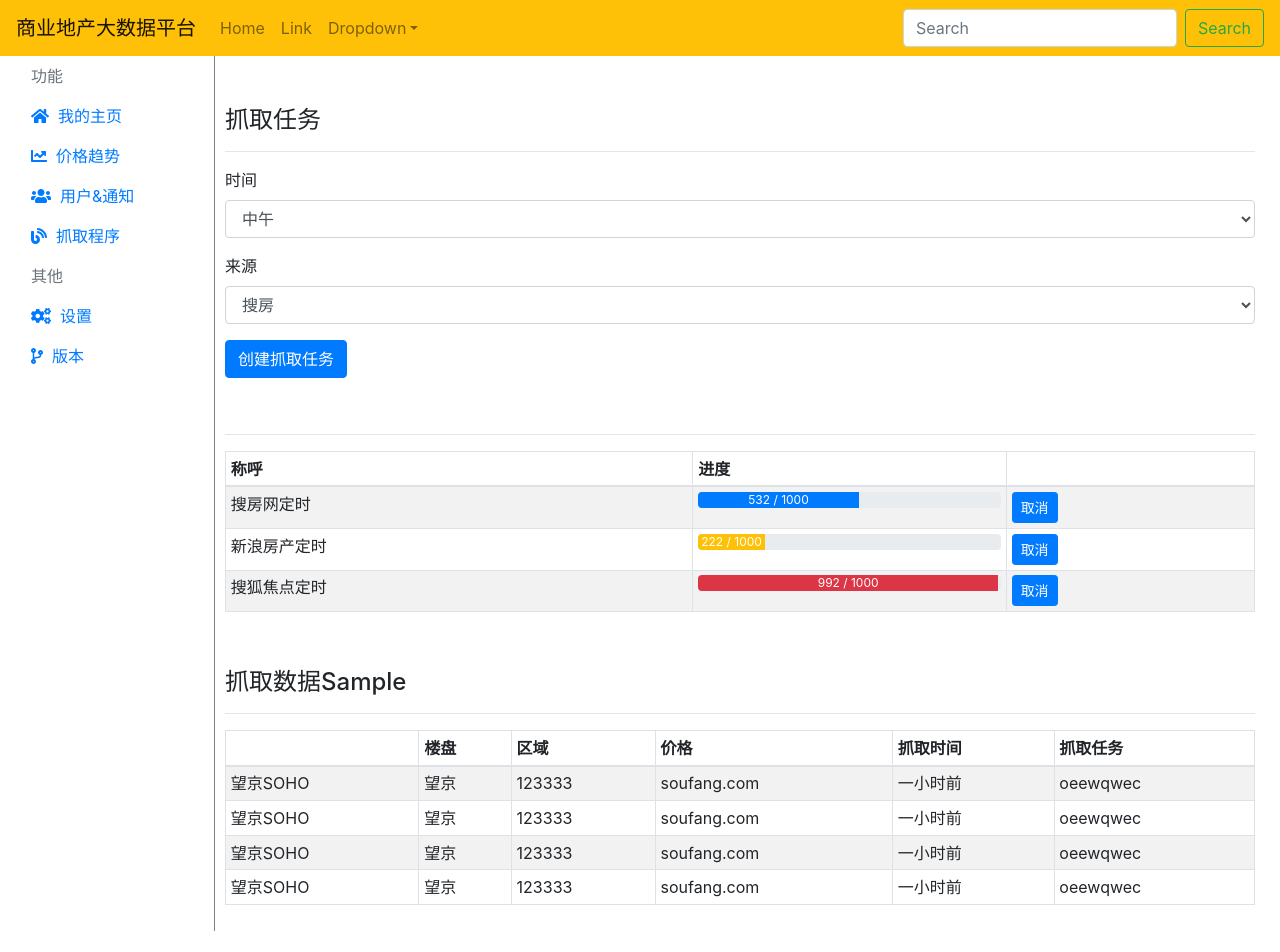
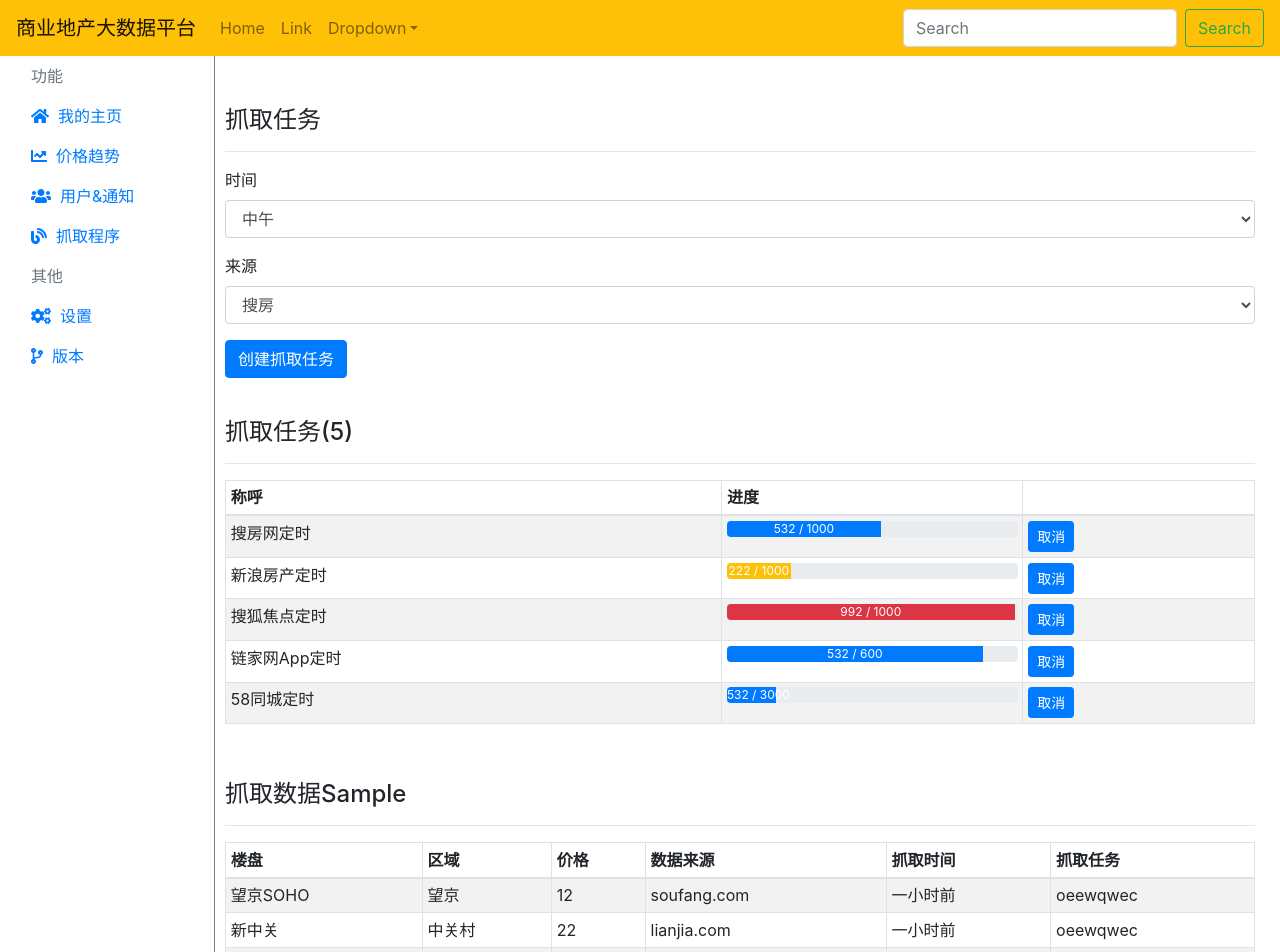
Before and after one commit to cmingxu/fangchan-web-app, a React (Create React App) app: page /scrap_setting in a window 1280 px wide. Shown: the top 952 px of the page. Before the commit the page ends 931 px from the top, so only its background shows below. Built offline with nearby package versions, Linux system fonts and the light colour scheme.

Commit message:
mock data added
Signed-off-by: kevin xu <cming.xu@gmail.com>

```diff
--- a/public/index.html
+++ b/public/index.html
@@ -25,7 +25,7 @@
       work correctly both with client-side routing and a non-root public URL.
       Learn how to configure a non-root public URL by running `npm run build`.
     -->
-    <title>React App</title>
+    <title>乐软商业地产大数据平台</title>
   </head>
   <body>
     <noscript>You need to enable JavaScript to run this app.</noscript>
--- a/src/views/scrap_setting.js
+++ b/src/views/scrap_setting.js
@@ -32,6 +32,22 @@ class ScrapSetting extends Component {
           beginAt: new Date(),
           proxy: true,
           variant: "danger"
+        },
+        {
+          name: "链家网App定时",
+          total: 600,
+          current: 532,
+          beginAt: new Date(),
+          proxy: true,
+          variant: "primary"
+        },
+        {
+          name: "58同城定时",
+          total: 3000,
+          current: 532,
+          beginAt: new Date(),
+          proxy: true,
+          variant: "default"
         }
       ],
       scrabData: [
@@ -39,7 +55,25 @@ class ScrapSetting extends Component {
           region: "望京",
           source: "soufang.com",
           name: "望京SOHO",
-          price: 123333,
+          price: 12,
+          taskId: "oeewqwec",
+          time: new Date()
+        },
+
+        {
+          region: "中关村",
+          source: "lianjia.com",
+          name: "新中关",
+          price: 22,
+          taskId: "oeewqwec",
+          time: new Date()
+        },
+
+        {
+          region: "望京",
+          source: "58.com",
+          name: "港旅大厦",
+          price: 22,
           taskId: "oeewqwec",
           time: new Date()
         },
@@ -47,26 +81,48 @@ class ScrapSetting extends Component {
         {
           region: "望京",
           source: "soufang.com",
-          name: "望京SOHO",
-          price: 123333,
+          name: "奔驰大厦",
+          price: 12,
           taskId: "oeewqwec",
           time: new Date()
         },
-
+        {
+          region: "望京",
+          source: "lianjia.com",
+          name: "望京大厦",
+          price: 12,
+          taskId: "oeewqwec",
+          time: new Date()
+        },
+        {
+          region: "望京",
+          source: "lianjia.com",
+          name: "浦项中心",
+          price: 12,
+          taskId: "oeewqwec",
+          time: new Date()
+        },
+        {
+          region: "望京",
+          source: "58.com",
+          name: "绿地中心",
+          price: 30,
+          taskId: "oeewqwec",
+          time: new Date()
+        },
         {
           region: "望京",
           source: "soufang.com",
           name: "望京SOHO",
-          price: 123333,
+          price: 12,
           taskId: "oeewqwec",
           time: new Date()
         },
-
         {
           region: "望京",
-          source: "soufang.com",
+          source: "58.com",
           name: "望京SOHO",
-          price: 123333,
+          price: 12,
           taskId: "oeewqwec",
           time: new Date()
         }
@@ -124,12 +180,15 @@ class ScrapSetting extends Component {
               <option>搜房</option>
               <option>搜狐房产</option>
               <option>新浪房产</option>
+              <option>58.com</option>
+              <option>lianjia.com</option>
+              <option>fangtianxia.com</option>
             </Form.Control>
           </Form.Group>
 
           <Button size="md">创建抓取任务</Button>
         </Form>
-        <Seperator></Seperator>
+        <Seperator title="抓取任务(5)"></Seperator>
         <Table striped bordered hover size="sm">
           <thead>
             <th>称呼</th>
@@ -147,10 +206,10 @@ class ScrapSetting extends Component {
         <Seperator title="抓取数据Sample"></Seperator>
         <Table striped bordered hover size="sm">
           <thead>
-            <th></th>
             <th>楼盘</th>
             <th>区域</th>
             <th>价格</th>
+            <th>数据来源</th>
             <th>抓取时间</th>
             <th>抓取任务</th>
           </thead>
```
